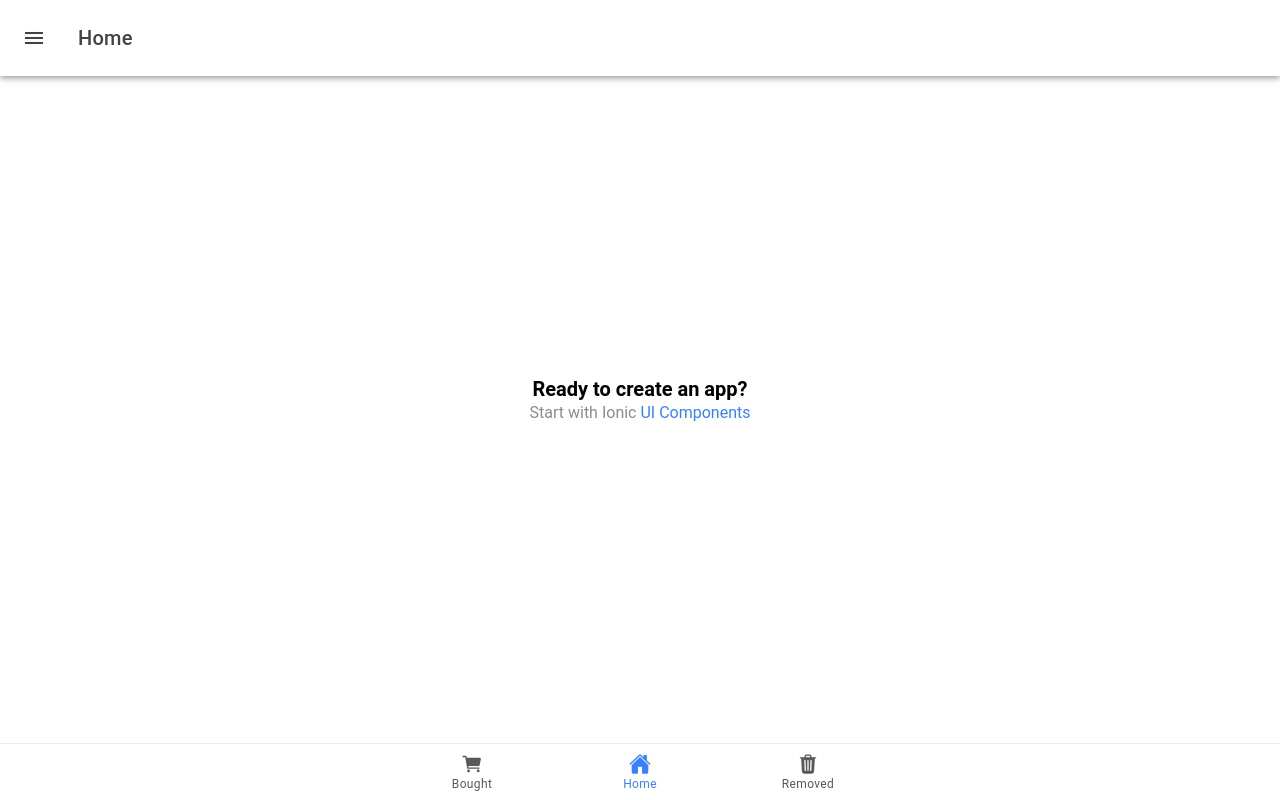
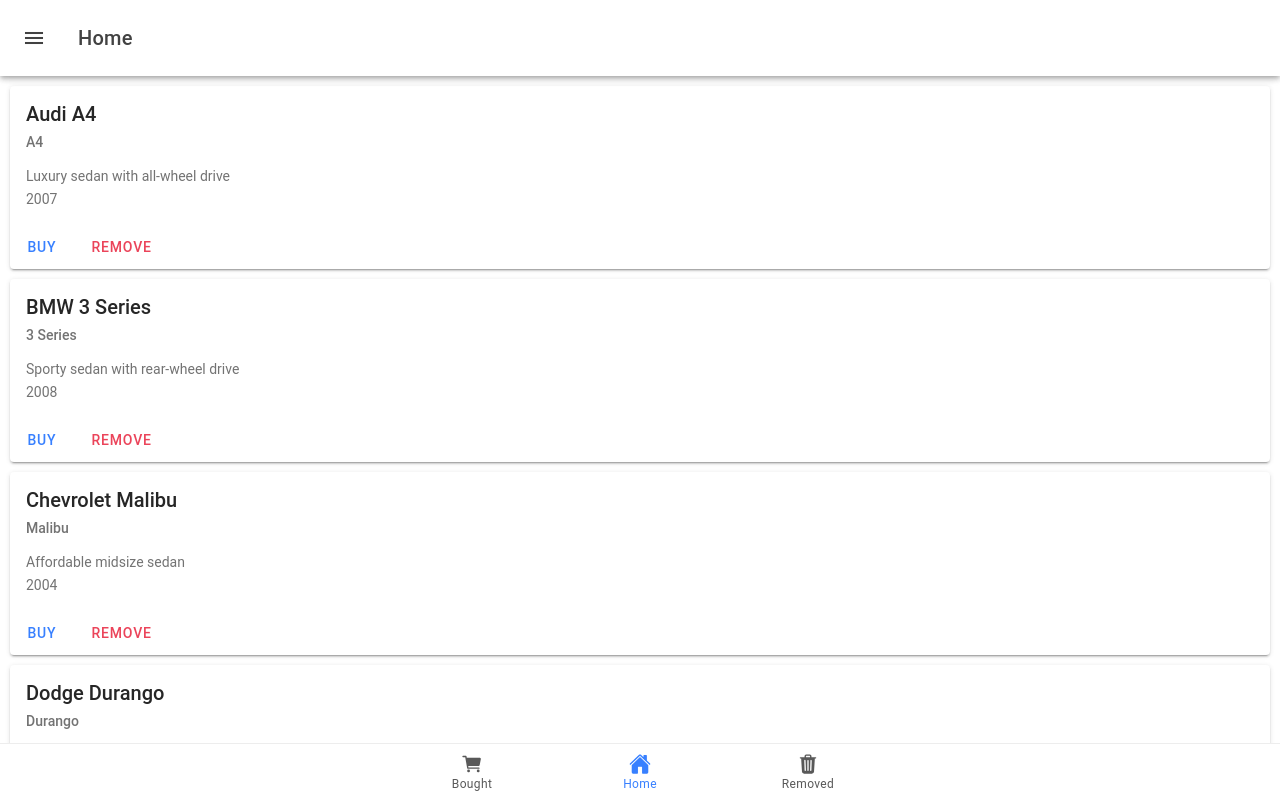
Before and after one commit to jaafarhawli/ionic-react-car-catalog, a React (Vite) app in the folder app/: page /home in a window 1280 px wide. Built offline with nearby package versions, Linux system fonts and the light colour scheme.

Commit message:
app: fetched cars array into car cards on home screen

```diff
--- a/app/src/pages/Home/Home.tsx
+++ b/app/src/pages/Home/Home.tsx
@@ -1,17 +1,23 @@
-import {
-  IonContent,
-  IonPage,
-} from "@ionic/react";
-import ExploreContainer from "../../components/ExploreContainer";
+import { useContext } from "react";
+import { IonContent, IonPage } from "@ionic/react";
 import "./Home.css";
 import Title from "../../components/Title/Title";
+import CarCard from "../../components/CarCard/CarCard";
+import { CarsContext } from "../../context/CarsContext";
 
 const Home: React.FC = () => {
+
+  const { cars } = useContext(CarsContext);
+
   return (
     <IonPage>
       <Title title="Home" />
       <IonContent fullscreen>
-        <ExploreContainer />
+        {
+          cars.map(car => {
+            return <CarCard key={car.id} name={car.name} description={car.description} model={car.model} year={car.year} />
+          })
+        }
       </IonContent>
     </IonPage>
   );
```
